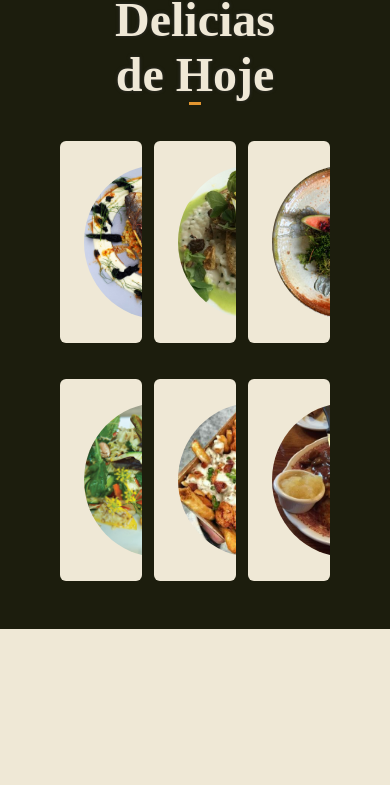
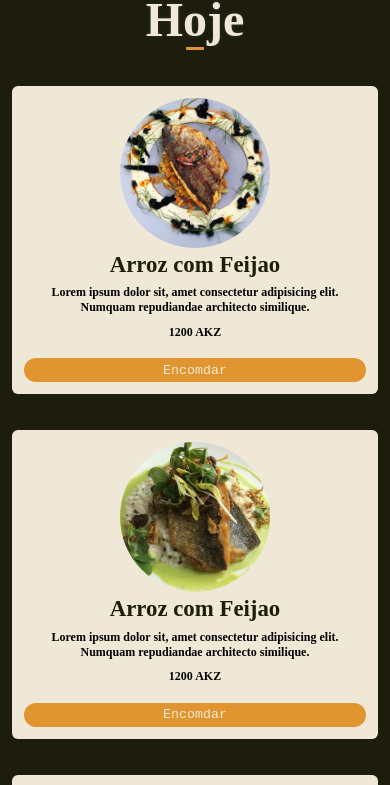
Before and after one commit to jeseias/restaurante-chiza, a React (Create React App) app: page / in a window 390 px wide. Shown: the part 621-1406 px from the top of the page. Built offline with nearby package versions, Linux system fonts and the light colour scheme.

Commit message:
Menu completely responsive

```diff
--- a/src/layout/Menu/styles.js
+++ b/src/layout/Menu/styles.js
@@ -2,6 +2,7 @@ import styled from 'styled-components';
 
 import { dark_brown, yellow_color, light_gold } from './../../styles/variables';
 import { BackgroundImage } from './../../styles/mixins';
+import { device } from './../../styles/device';
 
 export const Container = styled.section`
   padding: 2rem 5rem;
@@ -13,13 +14,28 @@ export const Container = styled.section`
     grid-template-columns: 1fr 1fr 1fr;
     grid-gap: 1rem;
   }
+
+  @media ${device.laptop} {
+    padding: 2rem 1rem;
+  }
+
+  @media ${device.tablet} {
+    > div {
+      grid-template-columns: 1fr 1fr;
+    }
+  }
+
+  @media ${device.mobileL} {
+    > div {
+      grid-template-columns: 1fr;
+    }
+  }
 `;
 
 export const Platebox = styled.div`
   border-radius: .5rem;
   display: grid;
   grid-template-columns: 150px auto auto;
-  grid-template-rows: 50px 40px 40px;
   grid-gap: 1rem;
   grid-template-areas:
     "img title title"
@@ -29,6 +45,8 @@ export const Platebox = styled.div`
   background: ${light_gold};
   padding: 2rem;
   font-family: 'Dancing Script';
+  width: 100%;
+  height: auto;
 
   .img {
     display: block;
@@ -66,4 +84,78 @@ export const Platebox = styled.div`
     color: ${light_gold};
     border-radius: 3rem;
   }
+
+  @media ${device.laptopL} {
+    grid-template-columns: 120px auto auto;
+    padding: 1rem;
+
+    .title {
+      font-size: 1.9rem;
+    }
+
+    .price {
+      font-size: 1rem;
+      text-align: left;
+    }
+
+    .btn {
+      padding: .5rem 1rem;
+    }
+  }
+
+  @media ${device.laptop} {
+    grid-gap: 0;
+    grid-gap: .3rem;
+    grid-template-areas:
+      "img title title"
+      "img description description"
+      "img price price"
+      "img btn btn";
+
+    .price {
+      text-align: right;
+    }
+
+    .btn {
+      margin-top: 1rem;
+      padding: .5rem .5rem;
+    }
+  }
+
+  @media ${device.tablet} {
+    display: grid;
+    grid-template-columns: 1fr 1fr;
+    grid-template-rows: 150px 1fr 1fr 30px 30px;
+    grid-template-areas:
+      "img img"
+      "title title "
+      "description description "
+      "price price "
+      "btn btn ";
+    text-align: center;
+
+    .img {
+      display: block;
+      margin: 0 auto;
+      width: 150px;
+    }
+
+    .title {
+      text-align: center;
+    }
+
+    .description {
+      text-align: center;
+    }
+
+    .price {
+      text-align: center;
+    }
+
+    .btn {
+      margin-top: .5rem;
+      padding: .2rem 4rem;
+      text-align: center;
+    }
+  }
 `;
--- a/src/styles/index.js
+++ b/src/styles/index.js
@@ -63,7 +63,7 @@ export default  createGlobalStyle`
     &::after, &::before {
       content: "";
       display: block;
-      width: 6%;
+      width: 10%;
       height: 3px;
       background: ${yellow_color};
       margin: 0 auto;
```
